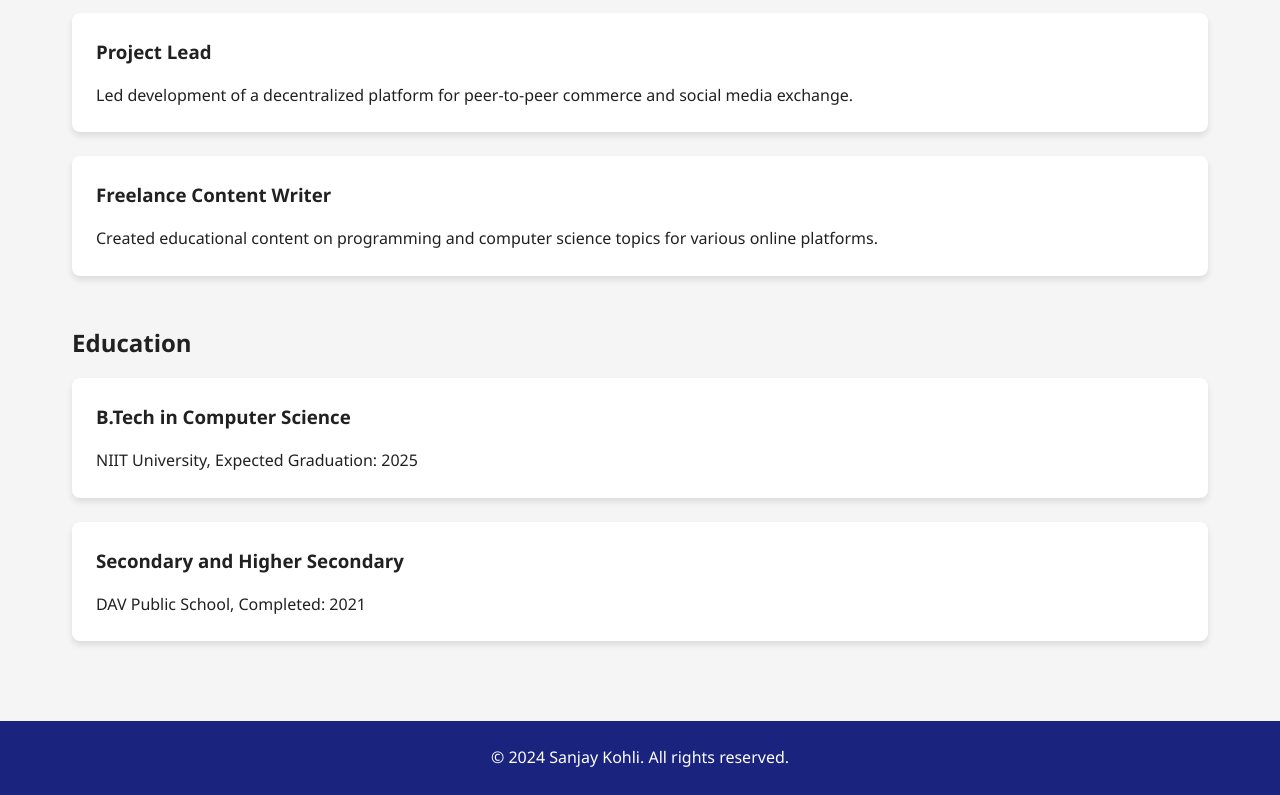
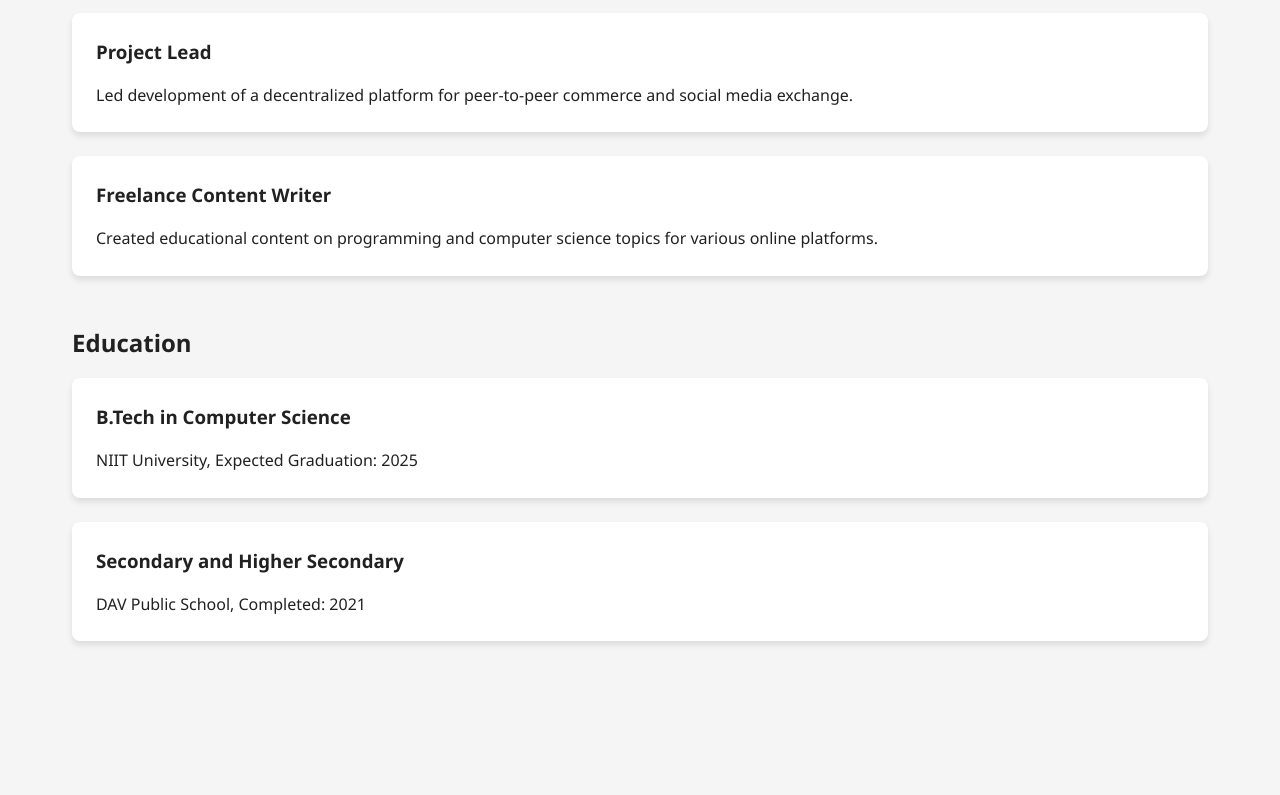
Before and after one commit to sanjaykohli/Digital_Portfolio, a plain HTML site: page index.html in a window 1280 px wide. Shown: the part 1336-2131 px from the top of the page. After the commit the page ends 2057 px from the top, so only its background shows below. Drawn offline with Linux system fonts and the light colour scheme.

Commit message:
Update index.html

```diff
--- a/index.html
+++ b/index.html
@@ -300,10 +300,6 @@
         </section>
     </main>
 
-    <footer>
-                <p>&copy; 2024 Sanjay Kohli. All rights reserved.</p>
-    </footer>
-
     <script>
         document.addEventListener('DOMContentLoaded', function() {
             // Smooth scrolling for navigation links
```
